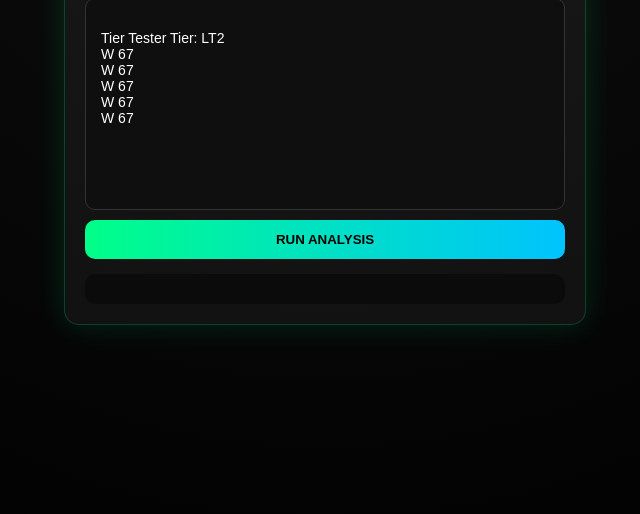
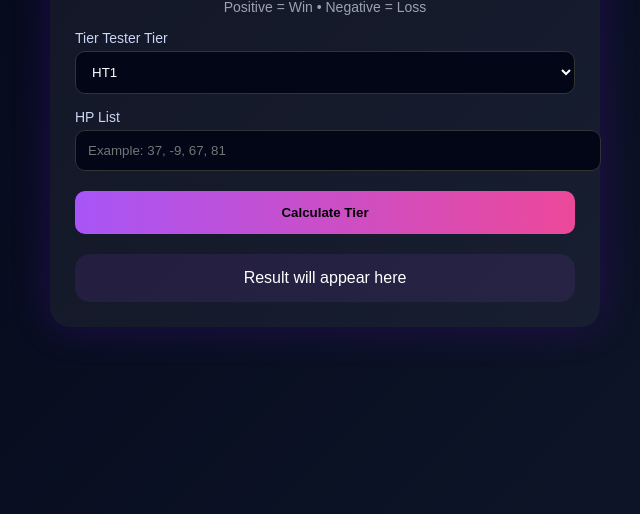
Before and after one commit to trustyv6mc-cpu/bloxd-tier-calculator, a plain HTML site: page index.html in a window 1280 px wide. Shown: the part 286-800 px from the top of the page, without its empty margins (315-955 px from the left). Drawn offline with Linux system fonts and the light colour scheme.

Commit message:
Update index.html

```diff
--- a/index.html
+++ b/index.html
@@ -7,7 +7,7 @@
     body {
       margin: 0;
       font-family: Arial;
-      background: radial-gradient(circle at top, #0f0f0f, #000);
+      background: linear-gradient(135deg,#020617,#0f172a);
       color: white;
       display: flex;
       justify-content: center;
@@ -15,185 +15,162 @@
       height: 100vh;
     }
 
-    .panel {
-      width: 480px;
+    .container {
+      width: 500px;
+      padding: 25px;
+      border-radius: 20px;
       background: rgba(255,255,255,0.05);
-      border: 1px solid rgba(0,255,150,0.2);
-      border-radius: 15px;
-      padding: 20px;
-      box-shadow: 0 0 30px rgba(0,255,150,0.15);
-      animation: pop 0.5s ease;
-    }
-
-    @keyframes pop {
-      from { transform: scale(0.85); opacity: 0; }
-      to { transform: scale(1); opacity: 1; }
+      box-shadow: 0 0 40px rgba(128,0,255,0.2);
     }
 
     h1 {
       text-align: center;
-      color: #00ff88;
-      margin-bottom: 15px;
+      margin-bottom: 10px;
     }
 
-    .editor {
-      background: #0f0f0f;
-      padding: 15px;
-      border-radius: 10px;
-      border: 1px solid #333;
-      min-height: 180px;
-      outline: none;
-      white-space: pre-line;
+    p {
+      text-align: center;
+      color: #9ca3af;
       font-size: 14px;
     }
 
-    .editor:focus {
-      border-color: #00ff88;
-      box-shadow: 0 0 10px #00ff88;
+    label {
+      margin-top: 15px;
+      display: block;
+      font-size: 14px;
+      color: #cbd5f5;
+    }
+
+    select, input {
+      width: 100%;
+      margin-top: 5px;
+      padding: 12px;
+      border-radius: 10px;
+      border: 1px solid #333;
+      background: #020617;
+      color: white;
+      outline: none;
+    }
+
+    select:focus, input:focus {
+      border-color: #a855f7;
+      box-shadow: 0 0 10px #a855f7;
     }
 
     button {
       width: 100%;
-      margin-top: 10px;
-      padding: 12px;
+      margin-top: 20px;
+      padding: 14px;
+      border-radius: 10px;
       border: none;
-      border-radius: 10px;
-      background: linear-gradient(90deg,#00ff88,#00c3ff);
       font-weight: bold;
+      background: linear-gradient(90deg,#a855f7,#ec4899);
       cursor: pointer;
       transition: 0.2s;
     }
 
     button:hover {
-      transform: scale(1.05);
+      transform: scale(1.03);
     }
 
     .result {
-      margin-top: 15px;
+      margin-top: 20px;
       padding: 15px;
-      border-radius: 10px;
-      background: rgba(0,0,0,0.4);
-      animation: fade 0.5s ease;
-      line-height: 1.8;
-    }
-
-    @keyframes fade {
-      from { opacity: 0; transform: translateY(10px); }
-      to { opacity: 1; transform: translateY(0); }
+      border-radius: 15px;
+      background: rgba(168,85,247,0.1);
+      text-align: center;
     }
 
     .tier {
       font-size: 22px;
       font-weight: bold;
-    }
-
-    .LT5 { color:#ff4d4d; }
-    .HT5 { color:#ff884d; }
-    .LT4 { color:#ffd24d; }
-    .HT4 { color:#c6ff4d; }
-    .LT3 { color:#4dff88; }
-    .HT3 { color:#00ff88; }
-    .LT2 { color:#00e6ff; }
-    .HT2 { color:#4d79ff; }
-    .LT1 { color:#b84dff; }
-    .HT1 { color:#ff4df0; }
-
-    .good {
-      color: #00ff88;
-      font-weight: bold;
-      margin-top: 10px;
+      color: #c084fc;
     }
   </style>
 </head>
 
 <body>
 
-<div class="panel">
+<div class="container">
 
-<h1>⚔️ Bloxd Tier Calculator</h1>
+<h1>Tier Calculator</h1>
+<p>Positive = Win • Negative = Loss</p>
 
-<div class="editor" contenteditable="true" id="input">
-Tier Tester Tier: LT2
-W 67
-W 67
-W 67
-W 67
-W 67
-</div>
+<label>Tier Tester Tier</label>
+<select id="tier">
+  <option>HT1</option>
+  <option>LT1</option>
+  <option>HT2</option>
+  <option>LT2</option>
+  <option>HT3</option>
+  <option>LT3</option>
+  <option>HT4</option>
+  <option>LT4</option>
+  <option>HT5</option>
+  <option>LT5</option>
+</select>
 
-<button onclick="calc()">RUN ANALYSIS</button>
+<label>HP List</label>
+<input id="hp" placeholder="Example: 37, -9, 67, 81">
 
-<div class="result" id="result"></div>
+<button onclick="calc()">Calculate Tier</button>
+
+<div id="result" class="result">Result will appear here</div>
 
 </div>
 
-<!-- Sounds -->
-<audio id="click" src="https://www.soundjay.com/buttons/sounds/button-16.mp3"></audio>
-<audio id="win" src="https://www.soundjay.com/buttons/sounds/button-10.mp3"></audio>
+<script>
 
-<script>
+// Tier values
+const tierMap = {
+  LT5: 0.1, HT5: 0.2,
+  LT4: 0.3, HT4: 0.4,
+  LT3: 0.5, HT3: 0.6,
+  LT2: 0.7, HT2: 0.8,
+  LT1: 0.9, HT1: 1.0
+};
+
 function calc() {
 
-    document.getElementById("click").play();
+  let tierName = document.getElementById("tier").value;
+  let t = tierMap[tierName];
 
-    let text = document.getElementById("input").innerText.trim().split("\n");
+  let input = document.getElementById("hp").value;
+  let nums = input.split(",").map(x => parseFloat(x.trim())).filter(x => !isNaN(x));
 
-    let testerTier = text[0].split(":")[1].trim().toUpperCase();
+  if (nums.length === 0) {
+    document.getElementById("result").innerHTML = "❌ Invalid input";
+    return;
+  }
 
-    let win = 0;
-    let loss = 0;
-    let sum = 0;
-    let count = 0;
+  let sum = 0;
+  for (let n of nums) sum += n;
 
-    for (let i = 1; i < text.length; i++) {
+  let avg = sum / nums.length;
 
-        let parts = text[i].trim().split(" ");
-        let type = parts[0];
-        let value = parseFloat(parts[1]);
+  // 🔥 YOUR REAL FORMULA
+  let value = (avg / 100) * (t - 1) + t;
 
-        if (isNaN(value)) continue;
+  let tier = "";
 
-        if (type === "W") {
-            win++;
-            sum += value;
-        } else if (type === "L") {
-            loss++;
-            sum -= value;
-        }
+  if (value < 0.2) tier="LT5";
+  else if (value < 0.3) tier="HT5";
+  else if (value < 0.4) tier="LT4";
+  else if (value < 0.5) tier="HT4";
+  else if (value < 0.6) tier="LT3";
+  else if (value < 0.7) tier="HT3";
+  else if (value < 0.8) tier="LT2";
+  else if (value < 0.9) tier="HT2";
+  else if (value < 1.0) tier="LT1";
+  else tier="HT1";
 
-        count++;
-    }
+  document.getElementById("result").innerHTML = `
+    Average HP: ${avg.toFixed(2)} <br><br>
+    Value: ${value.toFixed(3)} <br><br>
+    <span class="tier">${tier}</span>
+  `;
+}
 
-    let scoreText = win + "-" + loss;
-    let avg = sum / count;
-    let value = avg / 100;
-
-    let tier = "";
-    let range = "";
-    let color = "";
-
-    if (value < 0.2) { tier="LT5"; range="0.1 - 0.19999"; color="LT5"; }
-    else if (value < 0.3) { tier="HT5"; range="0.2 - 0.29999"; color="HT5"; }
-    else if (value < 0.4) { tier="LT4"; range="0.3 - 0.39999"; color="LT4"; }
-    else if (value < 0.5) { tier="HT4"; range="0.4 - 0.49999"; color="HT4"; }
-    else if (value < 0.6) { tier="LT3"; range="0.5 - 0.59999"; color="LT3"; }
-    else if (value < 0.7) { tier="HT3"; range="0.6 - 0.69999"; color="HT3"; }
-    else if (value < 0.8) { tier="LT2"; range="0.7 - 0.79999"; color="LT2"; }
-    else if (value < 0.9) { tier="HT2"; range="0.8 - 0.89999"; color="HT2"; }
-    else if (value < 1.0) { tier="LT1"; range="0.9 - 0.99999"; color="LT1"; }
-    else { tier="HT1"; range="1.0+"; color="HT1"; }
-
-    document.getElementById("win").play();
-
-    document.getElementById("result").innerHTML = `
-        📊 Score: <b>${scoreText}</b><br>
-        ⚡ Value: <b>${value.toFixed(3)}</b><br>
-        🏆 Player Tier: <b class="${color}">${tier}</b><br>
-        👤 Tester Tier: <b>${testerTier}</b><br>
-        📌 Range: ${range}<br>
-        <div class="good">🎉 CONGRATULATIONS</div>
-    `;
-}
 </script>
 
 </body>
```
